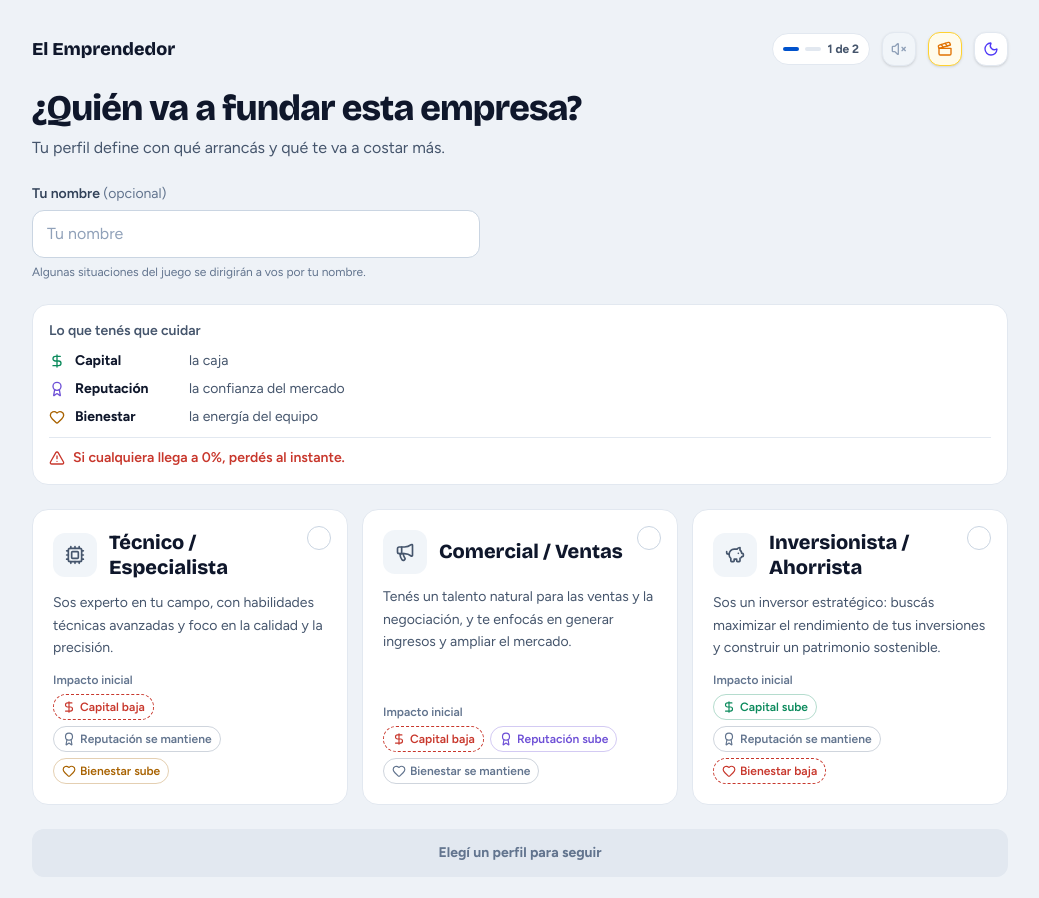
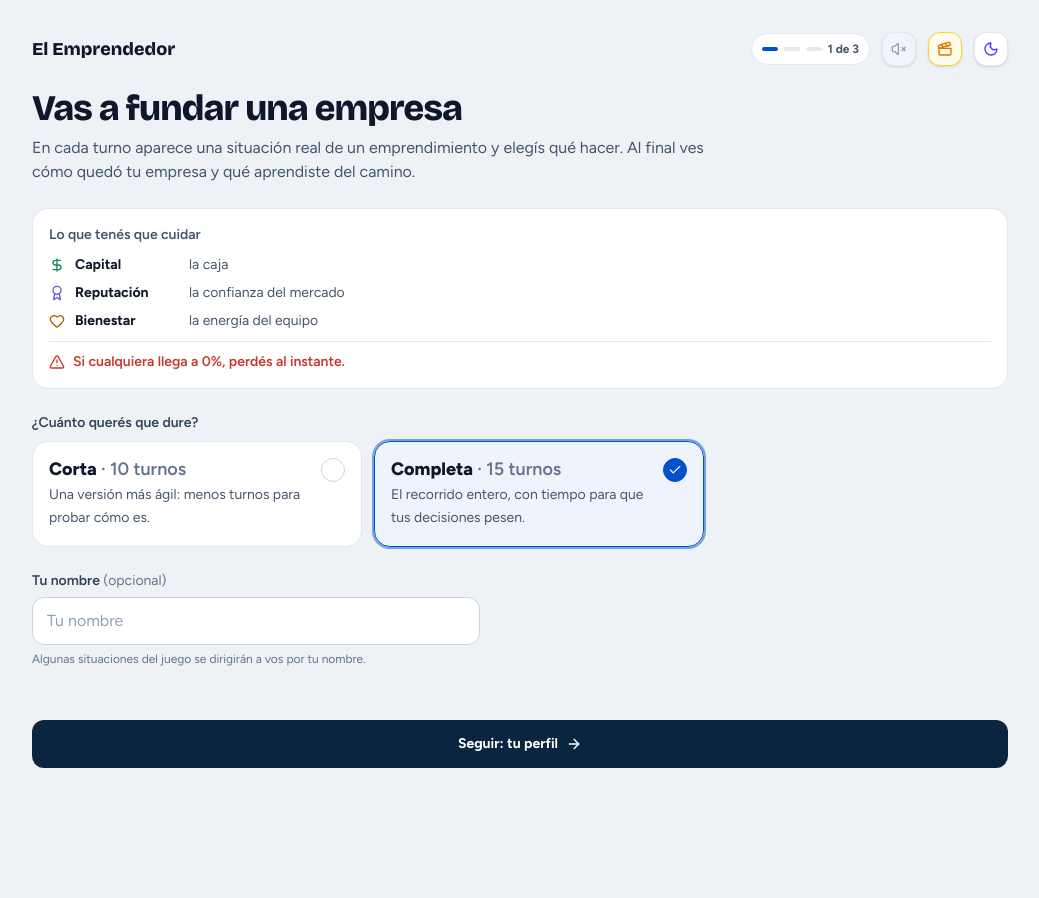
Before and after one commit to santiagost/el-emprendedor, a React (Vite) app: page / in a window 1280 px wide. Shown: the top 898 px of the page, without its empty margins (120-1159 px from the left). After the commit the page ends 800 px from the top, so only its background shows below. Built offline with nearby package versions, Linux system fonts and the light colour scheme.

Commit message:
[ADD] Pantalla inicial 'Tu empresa'

```diff
--- a/src/App.tsx
+++ b/src/App.tsx
@@ -13,9 +13,12 @@ export default function App() {
   const [financiamiento, setFinanciamiento] = useState<Financing | null>(savedProfile?.financiamiento ?? null);
   // Nombre de la sesión: se usa para la partida nueva y para precargar Setup al volver
   const [playerName, setPlayerName] = useState<string | undefined>(undefined);
+  // Duración elegida en Setup; una partida retomada trae la suya en el guardado
+  const [maxTurns, setMaxTurns] = useState<number | undefined>(undefined);
 
-  const handleSetupComplete = (selectedArquetipo: Archetype, selectedFinanciamiento: Financing, name?: string) => {
+  const handleSetupComplete = (selectedArquetipo: Archetype, selectedFinanciamiento: Financing, name?: string, turns?: number) => {
     setPlayerName(name);
+    setMaxTurns(turns);
     setArquetipo(selectedArquetipo);
     setFinanciamiento(selectedFinanciamiento);
     setSetupComplete(true);
@@ -42,6 +45,7 @@ export default function App() {
       arquetipo={arquetipo}
       financiamiento={financiamiento}
       playerName={playerName}
+      maxTurns={maxTurns}
       onResetToSetup={handleResetToSetup}
     />
   );
--- a/src/components/game/Game.tsx
+++ b/src/components/game/Game.tsx
@@ -48,10 +48,12 @@ interface GameProps {
   financiamiento: Financing;
   /** Nombre elegido en Setup; en una partida retomada se usa el guardado en la sesión. */
   playerName?: string;
+  /** Duración elegida en Setup; en una partida retomada se usa la guardada. */
+  maxTurns?: number;
   onResetToSetup?: (currentName?: string) => void;
 }
 
-export default function Game({ arquetipo, financiamiento, playerName, onResetToSetup }: GameProps) {
+export default function Game({ arquetipo, financiamiento, playerName, maxTurns: chosenMaxTurns, onResetToSetup }: GameProps) {
   const { theme, toggleTheme } = useTheme();
   const { fxEnabled, toggleFx } = useEffectsToggle();
   const { soundEnabled, toggleSound } = useSoundToggle();
@@ -68,7 +70,7 @@ export default function Game({ arquetipo, financiamiento, playerName, onResetToS
     advance,
     continueFromRecap,
     restartGame,
-  } = useGameEngine(arquetipo, financiamiento, playerName);
+  } = useGameEngine(arquetipo, financiamiento, playerName, undefined, chosenMaxTurns);
 
   // Coreografía de interrupciones (Sprint 2 · A1). Recargar en medio de ella no la repite: la carta queda revelada.
   const [seenAlertForEventId, setSeenAlertForEventId] = useState<string | null>(() =>
--- a/src/components/setup/Setup.tsx
+++ b/src/components/setup/Setup.tsx
@@ -2,6 +2,7 @@ import type { Archetype, Financing } from '../../types/game';
 import { ARCHETYPES, FINANCINGS } from '../../data/archetypes';
 import { useState } from 'react';
 import { AlertTriangle, ArrowLeft, ArrowRight, Award, Check, DollarSign, Heart, UserRound } from 'lucide-react';
+import { GAME_DURATIONS, MAX_TURNS } from '../../game/phases';
 import { CHOICE_ICONS } from './choiceIcons';
 import ImpactBadges from '../game/ImpactBadges';
 import ThemeToggle from '../common/ThemeToggle';
@@ -21,8 +22,12 @@ const VITALS = [
     { key: 'bienestar', label: 'Bienestar', icon: Heart, hint: 'la energía del equipo', color: 'text-metric-bienestar' },
 ] as const;
 
+/** Pasos del setup: Tu empresa, perfil y financiamiento. */
+const TOTAL_STEPS = 3;
+type SetupStep = 1 | 2 | 3;
+
 interface SetupProps {
-    onComplete: (arquetipo: Archetype, financiamiento: Financing, nombre?: string) => void;
+    onComplete: (arquetipo: Archetype, financiamiento: Financing, nombre?: string, maxTurns?: number) => void;
     /** Nombre de la sesión actual (al volver a Setup desde una partida), si no hay uno recordado. */
     initialName?: string;
 }
@@ -33,7 +38,8 @@ export default function Setup({ onComplete, initialName }: SetupProps) {
     const { soundEnabled, toggleSound } = useSoundToggle();
     const [arquetipo, setArquetipo] = useState<Archetype | null>(null);
     const [financiamiento, setFinanciamiento] = useState<Financing | null>(null);
-    const [step, setStep] = useState<1 | 2>(1);
+    const [step, setStep] = useState<SetupStep>(1);
+    const [maxTurns, setMaxTurns] = useState<number>(MAX_TURNS);
     // Nombre opcional: se precarga el recordado (casilla tildada) o el de la sesión actual
     const [remembered] = useState(() => loadRememberedName());
     const [nombre, setNombre] = useState(() => remembered ?? initialName ?? '');
@@ -41,7 +47,7 @@ export default function Setup({ onComplete, initialName }: SetupProps) {
 
     const handleArquetipoContinue = () => {
         if (!arquetipo) return;
-        setStep(2);
+        setStep(3);
     };
 
     const handleStart = () => {
@@ -54,7 +60,7 @@ export default function Setup({ onComplete, initialName }: SetupProps) {
             forgetName();
         }
         // Sin nombre: no se toca lo recordado (jugar anónimo una vez no lo borra)
-        onComplete(arquetipo, financiamiento, cleanName);
+        onComplete(arquetipo, financiamiento, cleanName, maxTurns);
     };
 
     // Tarjeta de perfil o financiamiento: una ficha que se toca, con ícono, descripción e impacto inicial (C4)
@@ -102,22 +108,22 @@ export default function Setup({ onComplete, initialName }: SetupProps) {
 
     return (
         <main className="mx-auto flex min-h-screen w-full max-w-5xl flex-col px-4 sm:px-6 pt-4 pb-28 sm:py-8">
-            {/* Encabezado: marca, progreso 1 de 2 y herramientas */}
+            {/* Encabezado: marca, progreso y herramientas */}
             <header className="mb-6 flex items-center justify-between gap-3">
                 <span className="font-display text-base sm:text-lg font-extrabold whitespace-nowrap text-slate-900 dark:text-slate-100">El Emprendedor</span>
                 <div className="flex items-center gap-2 sm:gap-3">
                     <span
-                        aria-label={`Paso ${step} de 2`}
+                        aria-label={`Paso ${step} de ${TOTAL_STEPS}`}
                         className="inline-flex items-center gap-1.5 h-8 px-2.5 whitespace-nowrap rounded-full bg-white dark:bg-night-surface border border-slate-200 dark:border-slate-800 text-xs font-bold text-slate-600 dark:text-slate-300"
                     >
-                        {[1, 2].map((item) => (
+                        {Array.from({ length: TOTAL_STEPS }, (_, index) => index + 1).map((item) => (
                             <span
                                 key={item}
                                 aria-hidden="true"
                                 className={`hidden sm:block h-1 w-4 rounded-full ${step >= item ? 'bg-brand-cobalt dark:bg-blue-400' : 'bg-slate-200 dark:bg-slate-700'}`}
                             />
                         ))}
-                        {step} de 2
+                        {step} de {TOTAL_STEPS}
                     </span>
                     <SoundToggle soundEnabled={soundEnabled} onToggle={toggleSound} />
                     <EffectsToggle fxEnabled={fxEnabled} onToggle={toggleFx} />
@@ -129,14 +135,67 @@ export default function Setup({ onComplete, initialName }: SetupProps) {
                 <section className="flex flex-1 flex-col gap-6">
                     <div className="space-y-2">
                         <h1 className="text-3xl sm:text-4xl font-extrabold tracking-tight leading-[1.05] text-slate-900 dark:text-slate-100">
-                            ¿Quién va a fundar esta empresa?
+                            Vas a fundar una empresa
                         </h1>
-                        <p className="text-base text-slate-600 dark:text-slate-400">
-                            Tu perfil define con qué arrancás y qué te va a costar más.
+                        <p className="max-w-2xl text-base text-slate-600 dark:text-slate-400">
+                            En cada turno aparece una situación real de un emprendimiento y elegís qué hacer. Al final ves cómo quedó tu empresa y qué aprendiste del camino.
                         </p>
                     </div>
 
-                    {/* Nombre opcional, arriba: personaliza los textos del juego */}
+                    {/* Lo que hay que cuidar: las tres métricas y la regla del 0% */}
+                    <Card className="p-4 space-y-2.5">
+                        <span className="block text-sm font-semibold text-slate-600 dark:text-slate-300">Lo que tenés que cuidar</span>
+                        <ul className="space-y-2 text-sm">
+                            {VITALS.map(({ key, label, icon: Icon, hint, color }) => (
+                                <li key={key} className="grid grid-cols-[auto_6.5rem_minmax(0,1fr)] items-center gap-2.5">
+                                    <Icon className={`h-4 w-4 ${color}`} aria-hidden="true" />
+                                    <strong className="font-bold text-slate-900 dark:text-slate-100">{label}</strong>
+                                    <span className="text-slate-600 dark:text-slate-400">{hint}</span>
+                                </li>
+                            ))}
+                        </ul>
+                        <p className="flex items-center gap-2 pt-2.5 border-t border-slate-200 dark:border-slate-800 text-sm font-semibold text-metric-peligro">
+                            <AlertTriangle className="h-4 w-4 shrink-0" aria-hidden="true" />
+                            Si cualquiera llega a 0%, perdés al instante.
+                        </p>
+                    </Card>
+
+                    {/* Duración: dos opciones, con la completa elegida de entrada */}
+                    <fieldset className="space-y-2">
+                        <legend className="text-sm font-semibold text-slate-700 dark:text-slate-300">¿Cuánto querés que dure?</legend>
+                        <div className="grid grid-cols-1 sm:grid-cols-2 gap-3 max-w-2xl">
+                            {GAME_DURATIONS.map((option) => {
+                                const isSelected = maxTurns === option.turns;
+                                return (
+                                    <button
+                                        key={option.turns}
+                                        type="button"
+                                        aria-pressed={isSelected}
+                                        onClick={() => setMaxTurns(option.turns)}
+                                        className={`relative flex flex-col gap-1 rounded-2xl border p-4 pr-12 text-left transition-all ${
+                                            isSelected
+                                                ? 'border-brand-cobalt bg-blue-50/70 dark:bg-night-selected ring-2 ring-brand-cobalt/50'
+                                                : 'border-slate-200 dark:border-slate-800 bg-white dark:bg-night-surface hover:border-slate-300 dark:hover:border-slate-700'
+                                        }`}
+                                    >
+                                        <span className={`absolute top-4 right-4 flex h-6 w-6 items-center justify-center rounded-full border transition-colors ${
+                                            isSelected
+                                                ? 'border-brand-cobalt bg-brand-cobalt text-white'
+                                                : 'border-slate-300 dark:border-slate-700 text-transparent'
+                                        }`}>
+                                            <Check className="h-3.5 w-3.5" />
+                                        </span>
+                                        <span className="text-lg font-extrabold leading-tight text-slate-900 dark:text-slate-100">
+                                            {option.label} <span className="font-semibold text-slate-500 dark:text-slate-400">· {option.turns} turnos</span>
+                                        </span>
+                                        <span className="text-sm leading-relaxed text-slate-600 dark:text-slate-300">{option.hint}</span>
+                                    </button>
+                                );
+                            })}
+                        </div>
+                    </fieldset>
+
+                    {/* Nombre opcional: personaliza los textos del juego */}
                     <div className="space-y-1.5 max-w-md">
                         <label htmlFor="player-name" className="block text-sm font-semibold text-slate-700 dark:text-slate-300">
                             Tu nombre <span className="font-normal text-slate-500 dark:text-slate-400">(opcional)</span>
@@ -166,24 +225,19 @@ export default function Setup({ onComplete, initialName }: SetupProps) {
                             </label>
                         )}
                     </div>
+                </section>
+            )}
 
-                    {/* Lo que hay que cuidar: las tres métricas y la regla del 0% */}
-                    <Card className="p-4 space-y-2.5">
-                        <span className="block text-sm font-semibold text-slate-600 dark:text-slate-300">Lo que tenés que cuidar</span>
-                        <ul className="space-y-2 text-sm">
-                            {VITALS.map(({ key, label, icon: Icon, hint, color }) => (
-                                <li key={key} className="grid grid-cols-[auto_6.5rem_minmax(0,1fr)] items-center gap-2.5">
-                                    <Icon className={`h-4 w-4 ${color}`} aria-hidden="true" />
-                                    <strong className="font-bold text-slate-900 dark:text-slate-100">{label}</strong>
-                                    <span className="text-slate-600 dark:text-slate-400">{hint}</span>
-                                </li>
-                            ))}
-                        </ul>
-                        <p className="flex items-center gap-2 pt-2.5 border-t border-slate-200 dark:border-slate-800 text-sm font-semibold text-metric-peligro">
-                            <AlertTriangle className="h-4 w-4 shrink-0" aria-hidden="true" />
-                            Si cualquiera llega a 0%, perdés al instante.
+            {step === 2 && (
+                <section className="flex flex-1 flex-col gap-6">
+                    <div className="space-y-2">
+                        <h1 className="text-3xl sm:text-4xl font-extrabold tracking-tight leading-[1.05] text-slate-900 dark:text-slate-100">
+                            ¿Quién va a fundar esta empresa?
+                        </h1>
+                        <p className="text-base text-slate-600 dark:text-slate-400">
+                            Tu perfil define con qué arrancás y qué te va a costar más.
                         </p>
-                    </Card>
+                    </div>
 
                     <div className="grid grid-cols-1 md:grid-cols-3 gap-3.5">
                         {ARCHETYPES.map((item) => renderChoice(item, arquetipo?.id === item.id, () => setArquetipo(item)))}
@@ -191,7 +245,7 @@ export default function Setup({ onComplete, initialName }: SetupProps) {
                 </section>
             )}
 
-            {step === 2 && (
+            {step === 3 && (
                 <section className="flex flex-1 flex-col gap-6">
                     <div className="space-y-2">
                         <h1 className="text-3xl sm:text-4xl font-extrabold tracking-tight leading-[1.05] text-slate-900 dark:text-slate-100">
@@ -210,12 +264,21 @@ export default function Setup({ onComplete, initialName }: SetupProps) {
 
             {/* Acciones: fijas abajo en móvil, en la zona del pulgar; debajo de las tarjetas desde sm */}
             <div className="fixed inset-x-0 bottom-0 z-20 px-4 pt-3 pb-[max(1rem,env(safe-area-inset-bottom))] bg-brand-canvas/95 dark:bg-night-canvas/95 backdrop-blur-md border-t border-slate-200 dark:border-slate-800 sm:static sm:z-auto sm:mt-6 sm:p-0 sm:bg-transparent sm:dark:bg-transparent sm:backdrop-blur-none sm:border-0">
-                {step === 1 ? (
+                {step === 1 && (
+                    <Button size="md" onClick={() => setStep(2)} className="w-full">
+                        Seguir: tu perfil <ArrowRight className="h-4 w-4" />
+                    </Button>
+                )}
+                {step === 2 && (
+                    <div className="flex gap-3">
+                        <Button variant="secondary" size="md" onClick={() => setStep(1)}>
+                            <ArrowLeft className="h-4 w-4" /> Volver
+                        </Button>
                         <Button
                             size="md"
                             onClick={handleArquetipoContinue}
                             disabled={!arquetipo}
-                        className="w-full disabled:cursor-not-allowed disabled:bg-slate-200 disabled:text-slate-500 dark:disabled:bg-slate-800 dark:disabled:text-slate-400"
+                            className="flex-1 disabled:cursor-not-allowed disabled:bg-slate-200 disabled:text-slate-500 dark:disabled:bg-slate-800 dark:disabled:text-slate-400"
                         >
                             {arquetipo ? (
                                 <>
@@ -225,9 +288,11 @@ export default function Setup({ onComplete, initialName }: SetupProps) {
                                 'Elegí un perfil para seguir'
                             )}
                         </Button>
-                ) : (
+                    </div>
+                )}
+                {step === 3 && (
                     <div className="flex gap-3">
-                        <Button variant="secondary" size="md" onClick={() => setStep(1)}>
+                        <Button variant="secondary" size="md" onClick={() => setStep(2)}>
                             <ArrowLeft className="h-4 w-4" /> Volver
                         </Button>
                         <Button
--- a/src/game/engine.ts
+++ b/src/game/engine.ts
@@ -36,7 +36,7 @@ export const validateInitialMetrics = (initialMetric: number, archetypeEffect =
   return clamp(total);
 };
 
-export const startGame = (archetype: Archetype, financing: Financing): GameState => {
+export const startGame = (archetype: Archetype, financing: Financing, maxTurns: number = MAX_TURNS): GameState => {
   const metrics: Metrics = {
     capital: validateInitialMetrics(INITIAL_STATE.metrics.capital, archetype.effects.capital, financing.effects.capital),
     bienestar: validateInitialMetrics(INITIAL_STATE.metrics.bienestar, archetype.effects.bienestar, financing.effects.bienestar),
@@ -44,6 +44,7 @@ export const startGame = (archetype: Archetype, financing: Financing): GameState
   };
   return {
     ...INITIAL_STATE,
+    maxTurns,
     metrics,
     initialMetrics: { ...metrics },
     activeTags: [...(archetype.tags || []), ...(financing.tags || [])],
--- a/src/game/phases.ts
+++ b/src/game/phases.ts
@@ -24,6 +24,12 @@ const PHASE_LENGTHS: Record<number, readonly number[]> = {
 /** Duración por defecto: la de las partidas guardadas antes de que existiera la partida corta. */
 export const MAX_TURNS = 15;
 
+/** Duraciones que se pueden elegir al empezar: nombre y una línea que dice qué esperar. */
+export const GAME_DURATIONS = [
+  { turns: 10, label: 'Corta', hint: 'Una versión más ágil: menos turnos para probar cómo es.' },
+  { turns: 15, label: 'Completa', hint: 'El recorrido entero, con tiempo para que tus decisiones pesen.' },
+] as const;
+
 export const phasesFor = (maxTurns: number): Phase[] => {
   const lengths = PHASE_LENGTHS[maxTurns];
   if (!lengths) {
```
Also changed, not shown: src/hooks/useGameEngine.ts (+4 -4 lines), 2 other files (tests, documents, lock files or other folders). Lines whose indentation alone changed are shown as unchanged.
